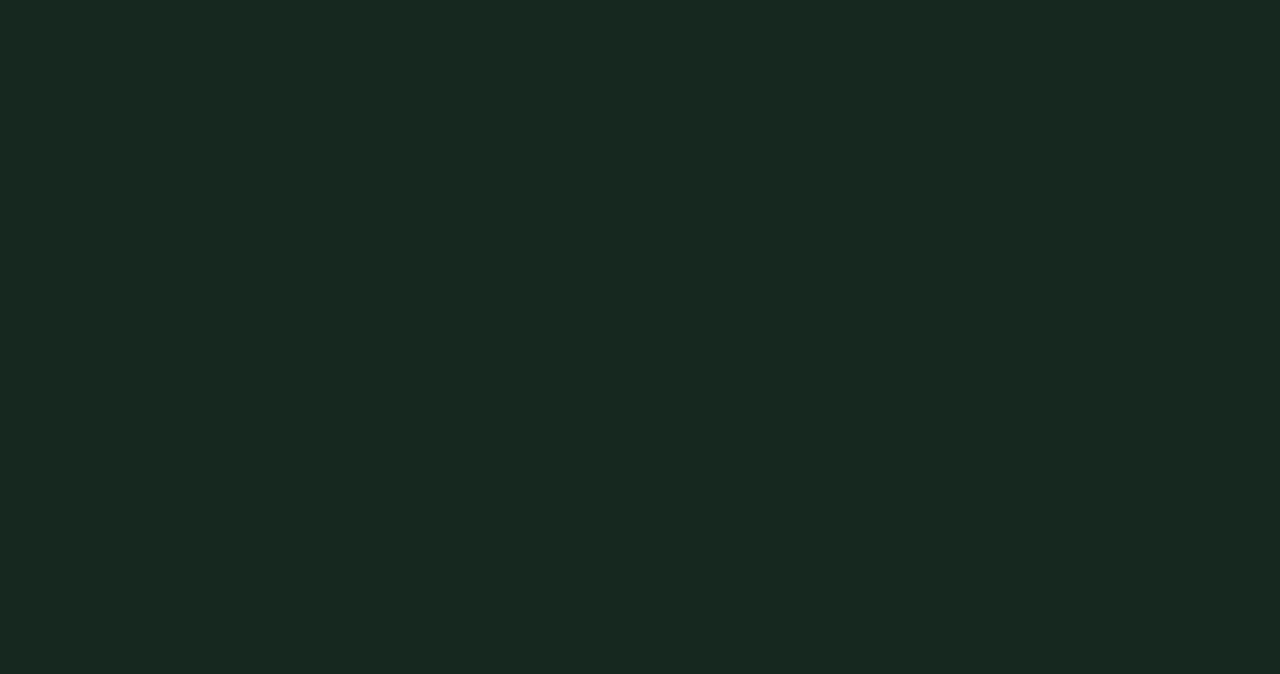
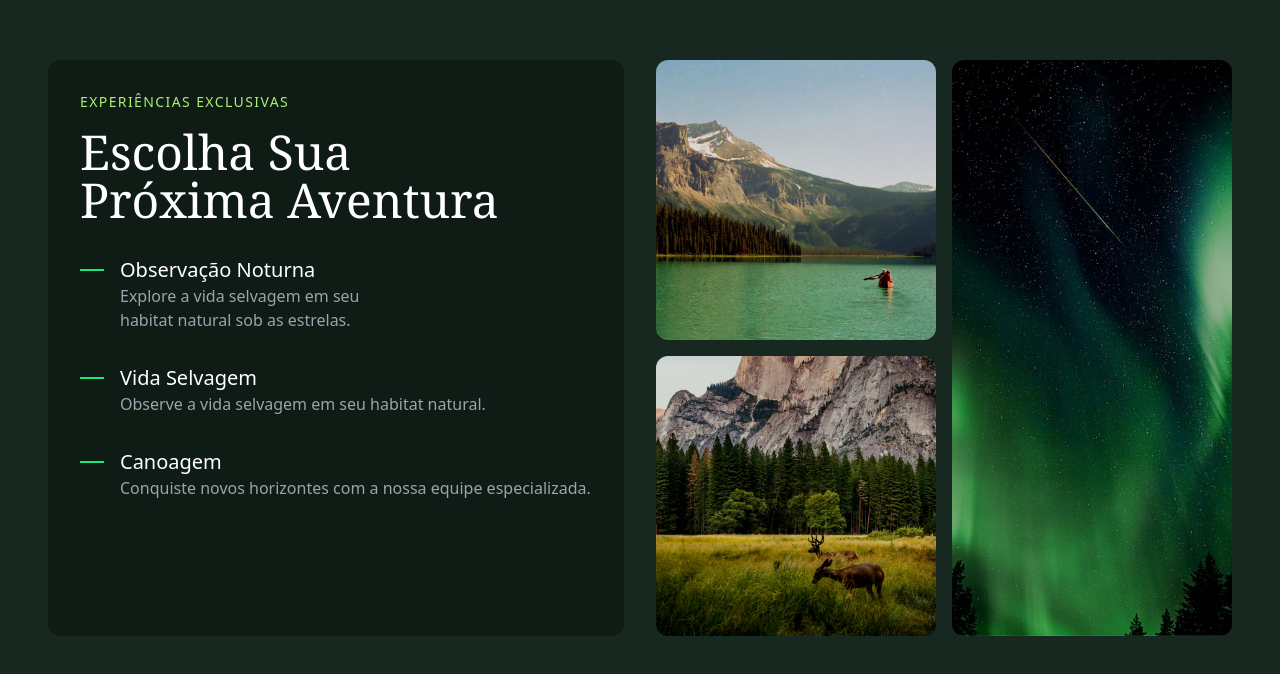
Before and after one commit to andrearnoni/Forest-page, a React (Vite) app: page / in a window 1280 px wide. Shown: the part 2222-2896 px from the top of the page. Before the commit the page ends 2602 px from the top, so only its background shows below. Built offline with nearby package versions, Linux system fonts and the light colour scheme.

Commit message:
added experiences section

```diff
--- /dev/null
+++ b/src/components/ExperiencesSection.jsx
@@ -0,0 +1,74 @@
+import React from "react";
+import canoagem from "../img/canoagem.jpg";
+import vidaSelvagem from "../img/vida-selvagem.jpg";
+import observacaoNoturna from "../img/observacao-noturna.jpg";
+
+function ExperiencesSection() {
+  return (
+    <section
+      id="experiencias"
+      className="container mb-12 sm:mb-16 grid sm:grid-cols-2 gap-8"
+    >
+      <div className="bg-verde-900 p-6 sm:p-8 rounded-xl">
+        <p className="uppercase mb-4 text-verde-200 tracking-widest text-sm">
+          Experiências Exclusivas
+        </p>
+        <h2 className="mb-8 text-balance text-white text-3xl sm:text-4xl lg:text-5xl font-serif">
+          Escolha Sua Próxima Aventura
+        </h2>
+        <h3 className="text-white text-xl flex items-center gap-4 before:h-0.5 before:w-6 before:bg-verde-400 hover:before:w-10 before:transition-all">
+          Observação Noturna
+        </h3>
+        <p className="mb-8 text-balance text-gray-400 pl-10">
+          Explore a vida selvagem em seu habitat natural sob as estrelas.
+        </p>
+        <h3 className="text-white text-xl flex items-center gap-4 before:h-0.5 before:w-6 before:bg-verde-400 hover:before:w-10 before:transition-all">
+          Vida Selvagem
+        </h3>
+        <p className="mb-8 text-balance text-gray-400 pl-10">
+          Observe a vida selvagem em seu habitat natural.
+        </p>
+        <h3 className="text-white text-xl flex items-center gap-4 before:h-0.5 before:w-6 before:bg-verde-400 hover:before:w-10 before:transition-all">
+          Canoagem
+        </h3>
+        <p className="mb-8 text-balance text-gray-400 pl-10">
+          Conquiste novos horizontes com a nossa equipe especializada.
+        </p>
+      </div>
+      <div className="grid grid-cols-2 gap-4">
+        <div className=" group relative cursor-pointer overflow-hidden rounded-xl">
+          <img
+            className="size-full object-cover transition-transform group-hover:scale-110"
+            src={canoagem}
+            alt="canoagem"
+          />
+          <div className="absolute flex p-4 items-end inset-0 bg-gradient-to-t from-verde-950/80 opacity-0 transition-opacity group-hover:opacity-100">
+            <span className="text-white">Canoagem</span>
+          </div>
+        </div>
+        <div className=" group relative cursor-pointer overflow-hidden rounded-xl row-span-2">
+          <img
+            className="size-full object-cover transition-transform group-hover:scale-110"
+            src={observacaoNoturna}
+            alt="observacao noturna"
+          />
+          <div className="absolute flex p-4 items-end inset-0 bg-gradient-to-t from-verde-950/80 opacity-0 transition-opacity group-hover:opacity-100">
+            <span className="text-white">Observação Noturna</span>
+          </div>
+        </div>
+        <div className=" group relative cursor-pointer overflow-hidden rounded-xl">
+          <img
+            className="size-full object-cover transition-transform group-hover:scale-110"
+            src={vidaSelvagem}
+            alt="vida selvagem"
+          />
+          <div className="absolute flex p-4 items-end inset-0 bg-gradient-to-t from-verde-950/80 opacity-0 transition-opacity group-hover:opacity-100">
+            <span className="text-white">Vida Selvagem</span>
+          </div>
+        </div>
+      </div>
+    </section>
+  );
+}
+
+export default ExperiencesSection;
--- a/src/pages/Home.jsx
+++ b/src/pages/Home.jsx
@@ -4,6 +4,7 @@ import NavDesktop from "../components/NavDesktop";
 import Hero from "../components/Hero";
 import AccommodationSection from "../components/AccommodationSection";
 import EventsSection from "../components/EventsSection";
+import ExperiencesSection from "../components/ExperiencesSection";
 
 function Home() {
   return (
@@ -13,6 +14,7 @@ function Home() {
       <Hero />
       <AccommodationSection />
       <EventsSection />
+      <ExperiencesSection />
     </div>
   );
 }
```
